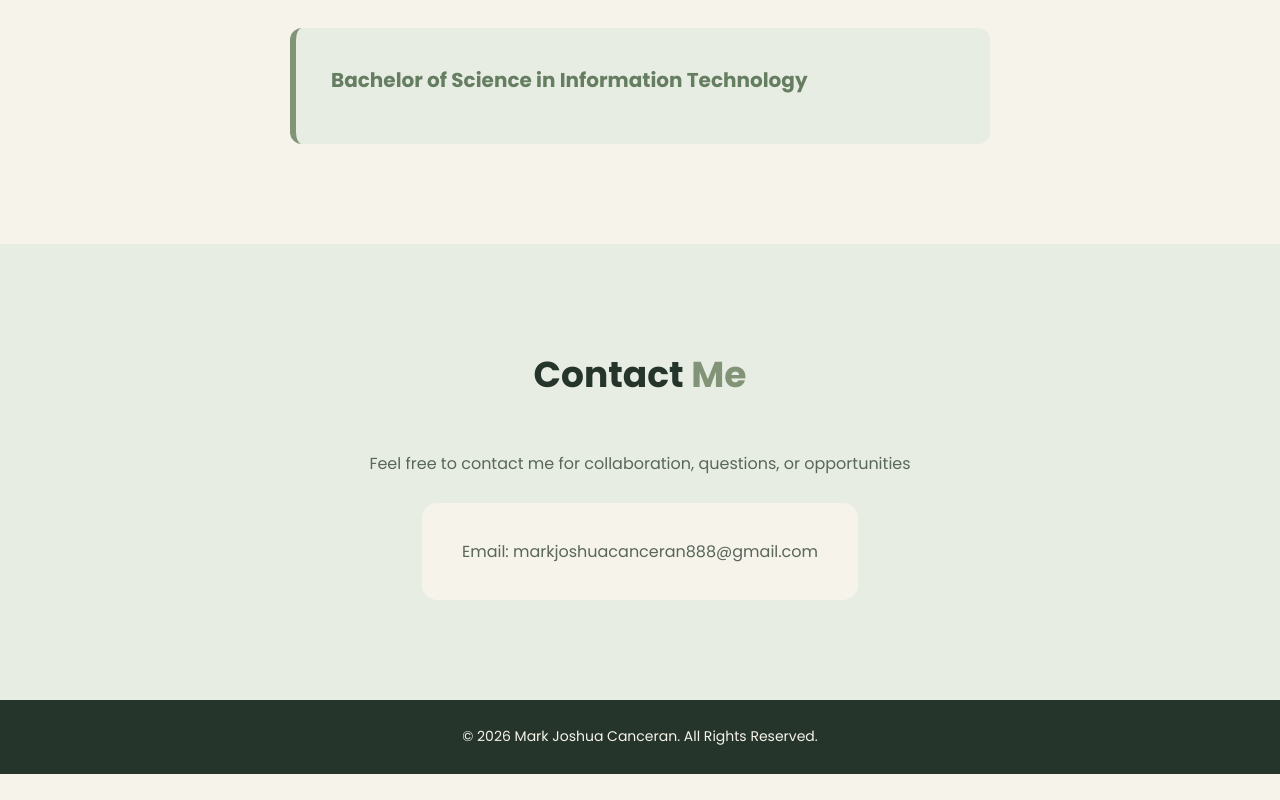
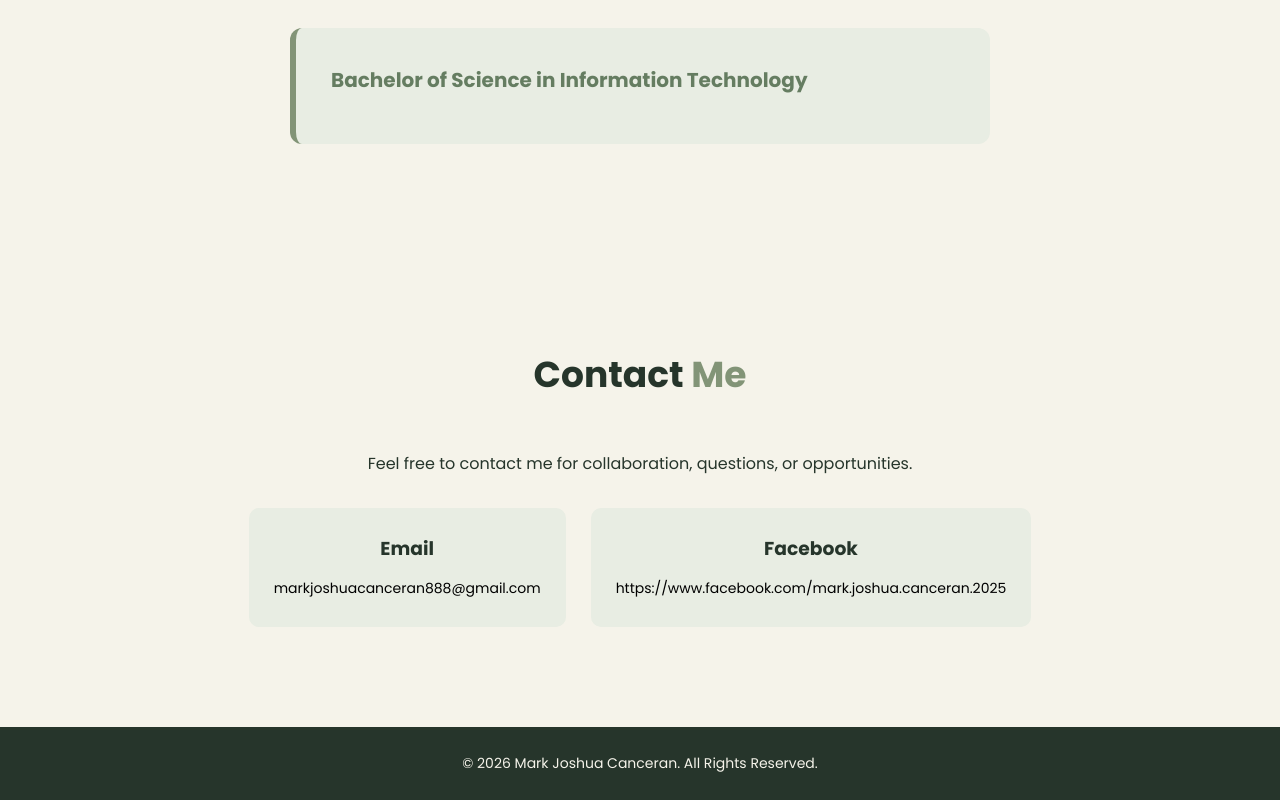
Before and after one commit to Joshua143-design/Canceran-project-1, a plain HTML site: page indecx.html in a window 1280 px wide. Shown: the part 2568-3368 px from the top of the page. Before the commit the page ends 3342 px from the top, so only its background shows below. Drawn offline with Linux system fonts and the light colour scheme.

Commit message:
17 commit

```diff
--- a/indecx.html
+++ b/indecx.html
@@ -163,11 +163,25 @@
 
         <p>
             Feel free to contact me for collaboration,
-            questions, or opportunities
+            questions, or opportunities.
         </p>
 
         <div class="contact-info">
-            <p>Email: markjoshuacanceran888@gmail.com</p>
+
+            <div class="contact-item">
+                <h3>Email</h3>
+                <a href="mailto:markjoshuacanceran888@gmail.com">
+                    markjoshuacanceran888@gmail.com
+                </a>
+            </div>
+
+            <div class="contact-item">
+                <h3>Facebook</h3>
+                <a href="https://www.facebook.com/mark.joshua.canceran.2025"
+                target="_blank">
+                    https://www.facebook.com/mark.joshua.canceran.2025
+                </a>
+            </div>
 
         </div>
     </section>
--- a/styles/style.css
+++ b/styles/style.css
@@ -267,29 +267,47 @@ footer {
     font-size: 14px;
 }
 
-/* CONTACT SECTION */
+/* Contact Section */
 
 .contact {
-    background-color: #E8EDE3;
     text-align: center;
 }
 
-.contact > p {
-    color: #59665B;
-    margin-bottom: 25px;
+.contact-info {
+    display: flex;
+    justify-content: center;
+    align-items: stretch;
+    gap: 25px;
+    flex-wrap: wrap;
+    margin-top: 30px;
 }
 
-.contact-info {
-    display: inline-block;
-    background-color: #F5F3EA;
-    padding: 25px 40px;
-    border-radius: 15px;
-    text-align: left;
+.contact-item {
+    background: #E8EDE3;
+    padding: 25px;
+    border-radius: 10px;
+    min-width: 220px;
+    transition: 0.3s ease;
 }
 
-.contact-info p {
-    margin: 10px 0;
-    color: #59665B;
+.contact-item:hover {
+    transform: translateY(-5px);
+}
+
+.contact-item h3 {
+    color: #26352B;
+    margin-bottom: 10px;
+}
+
+.contact-item a {
+    color: #000000;
+    text-decoration: none;
+    font-size: 14px;
+    transition: 0.3s;
+}
+
+.contact-item a:hover {
+    color: #00abf0;
 }
 
 /* RESPONSIVE DESIGN */
```
